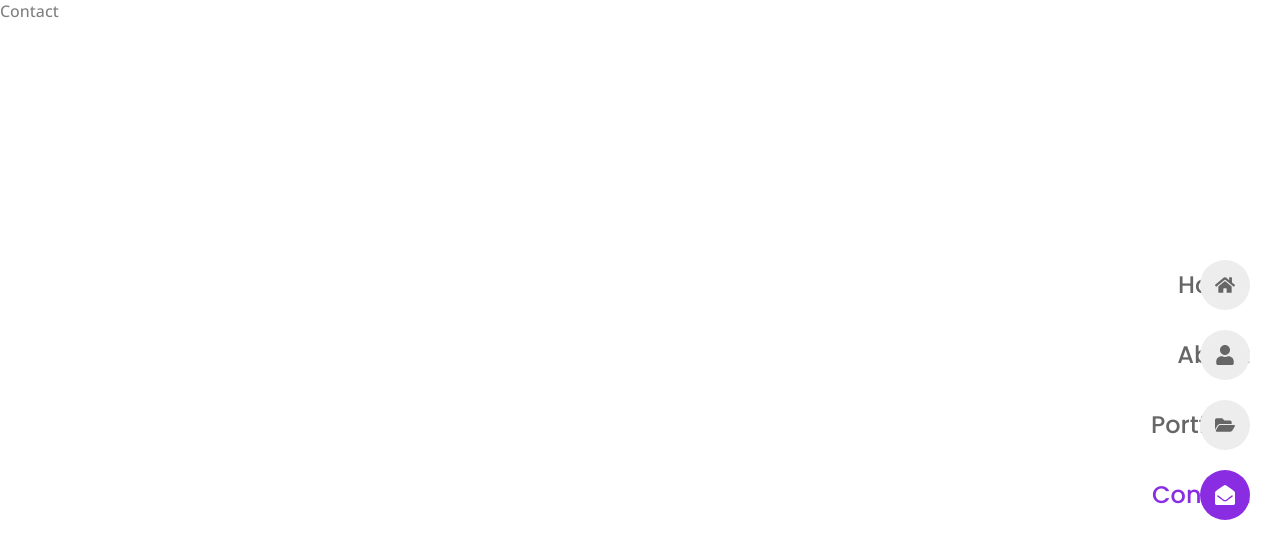
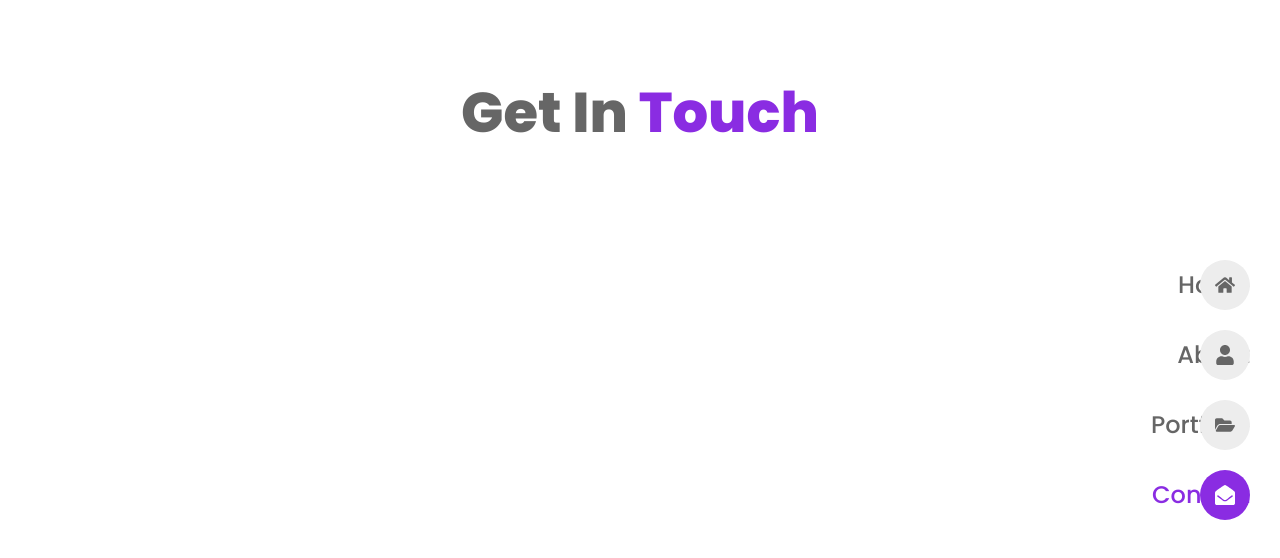
Before and after one commit to Charlyqv/Portfolio, a React (Vite) app: page /contact in a window 1280 px wide. Shown: the top 558 px of the page. Built offline with nearby package versions, Linux system fonts and the light colour scheme.

Commit message:
Avance para la pagina de 'Contact'

```diff
--- a/src/pages/contact/Contact.jsx
+++ b/src/pages/contact/Contact.jsx
@@ -1,7 +1,21 @@
+import {
+  FaEnvelopeOpen,
+  FaPhoneSquareAlrt,
+  FaFacebookF,
+  FaTwitter,
+  FaYoutube,
+  FaDribble,
+} from 'react-icons/fa';
 
+import { FiSend } from 'react-icons/fi';
+import "./contact.css";
 
 export const Contact = () => {
   return (
-    <div>Contact</div>
+    <section className='contact section'>
+      <h2 className="section__title">
+        Get In <span>Touch</span>
+      </h2>
+    </section>
   )
 }
```
Also changed, not shown: 1 other file (tests, documents, lock files or other folders).
